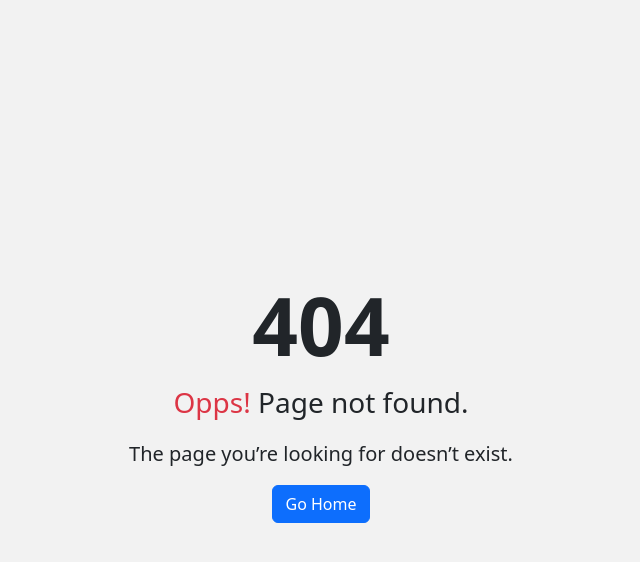
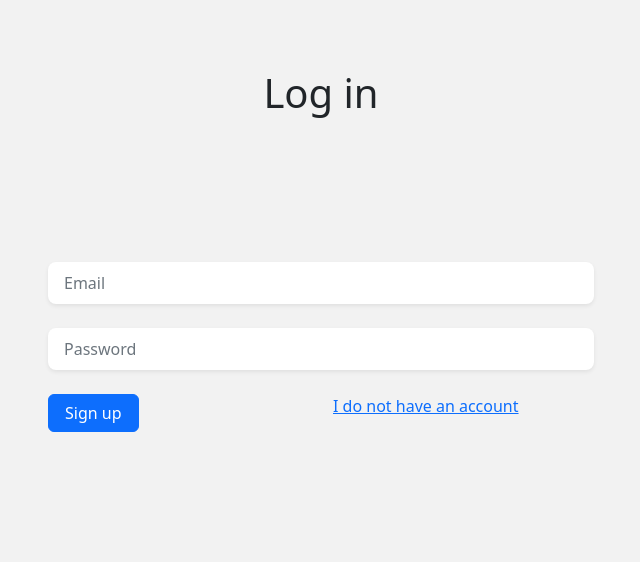
Before and after one commit to damian-git-99/app-todo-list, a React (Vite) app in the folder frontend/: page /login in a window 1280 px wide. Before the commit this address had no page. Shown: the top 562 px of the page, without its empty margins (319-959 px from the left). Built offline with nearby package versions, Linux system fonts and the light colour scheme.

Commit message:
update routes code to app and add login code

```diff
--- a/frontend/src/App.jsx
+++ b/frontend/src/App.jsx
@@ -1,10 +1,41 @@
-import React from 'react';
+import React, { useState } from 'react';
+import { AppRoutes } from './routes/AppRoutes';
+
+const user = {
+  isAuthenticated: false,
+  email: '',
+  name: '',
+  token: '',
+  setUser: () => {}
+};
+
+export const UserContext = React.createContext(user);
+
+const loadValues = () => {
+  try {
+    if (localStorage.getItem('user')) {
+      const userJSON = localStorage.getItem('user');
+      const user = JSON.parse(userJSON);
+      return {
+        isAuthenticated: true,
+        email: user.email || '',
+        name: user.name || '',
+        token: user.token || ''
+      };
+    }
+    return user;
+  } catch (error) {
+    return user;
+  }
+};
 
 function App () {
+  const [userState, setuserState] = useState(loadValues());
+
   return (
-    <div className="container mt-3">
-      <h1>Frontend</h1>
-    </div>
+    <UserContext.Provider value={ { ...userState, setUser: setuserState } }>
+      <AppRoutes />
+    </UserContext.Provider>
   );
 }
 
--- a/frontend/src/api/UserApi.js
+++ b/frontend/src/api/UserApi.js
@@ -10,3 +10,16 @@ export const signup = async (user) => {
     throw err;
   }
 };
+
+export const login = async (user) => {
+  try {
+    const { data } = await axios.post('http://127.0.0.1:8080/api/v1/auth', user);
+    // todo save data in localstorage
+    localStorage.setItem('user', JSON.stringify(data));
+    return data;
+  } catch (error) {
+    const message = error?.response?.data?.error || error.message;
+    const err = new Error(message);
+    throw err;
+  }
+};
--- a/frontend/src/main.jsx
+++ b/frontend/src/main.jsx
@@ -3,14 +3,14 @@ import ReactDOM from 'react-dom/client';
 import { BrowserRouter } from 'react-router-dom';
 import '../node_modules/bootstrap/dist/css/bootstrap.min.css';
 import '../node_modules/bootstrap/dist/js/bootstrap.bundle';
-import { AppRoutes } from './routes/AppRoutes';
 import '../src/app.css';
 import 'animate.css';
+import App from './App';
 
 ReactDOM.createRoot(document.getElementById('root')).render(
   <React.StrictMode>
-    <BrowserRouter>
-      <AppRoutes />
-    </BrowserRouter>
+      <BrowserRouter>
+        <App />
+      </BrowserRouter>
   </React.StrictMode>
 );
--- a/frontend/src/routes/AppRoutes.jsx
+++ b/frontend/src/routes/AppRoutes.jsx
@@ -1,14 +1,20 @@
 import React from 'react';
 import { Routes, Route } from 'react-router-dom';
 import { ErrorPage } from '../screens/ErrorPage';
+import { Home } from '../screens/Home';
+import { LogIn } from '../screens/LogIn';
 import { SignUp } from '../screens/SignUp';
+import { ProtectedRoutes } from './ProtectedRoutes';
 
 export const AppRoutes = () => {
   return (
     <Routes>
       <Route path="*" element={<ErrorPage />} />
       <Route path="/signup" element={<SignUp />} />
-      {/* <Route path="/:shortURL" element={<GetOriginalURL />} /> */}
+      <Route path="/login" element={<LogIn />} />
+      <Route element={<ProtectedRoutes />}>
+        <Route path='/' element={<Home/>} />
+      </Route>
     </Routes>
   );
 };
--- /dev/null
+++ b/frontend/src/routes/ProtectedRoutes.jsx
@@ -0,0 +1,12 @@
+import React, { useContext } from 'react';
+import { Navigate, Outlet } from 'react-router-dom';
+import { UserContext } from '../App';
+
+export const ProtectedRoutes = () => {
+  const userContext = useContext(UserContext);
+  const { isAuthenticated } = userContext;
+  if (!isAuthenticated) {
+    return <Navigate to={'/login'} replace />;
+  }
+  return <Outlet />;
+};
--- /dev/null
+++ b/frontend/src/screens/Home.jsx
@@ -0,0 +1,5 @@
+import React from 'react';
+
+export const Home = () => {
+  return <div>Home</div>;
+};
--- /dev/null
+++ b/frontend/src/screens/LogIn.jsx
@@ -0,0 +1,104 @@
+import { Link, useNavigate } from 'react-router-dom';
+import React, { useContext, useState } from 'react';
+import { Spinner } from '../components/Spinner';
+import { Alert } from '../components/Alert';
+import { isThereAnEmptyField } from '../util/validations';
+import { login } from '../api/UserApi';
+import { UserContext } from '../App';
+
+export const LogIn = () => {
+  const userContext = useContext(UserContext);
+  const navigate = useNavigate();
+  // if (userContext.isAuthenticated) {
+  //   navigate('/');
+  //   return;
+  // }
+  const initialState = {
+    email: '',
+    password: ''
+  };
+  const [loading, setloading] = useState(false);
+  const [error, seterror] = useState(false);
+  const [form, setform] = useState(initialState);
+
+  const { email, password } = form;
+
+  const handleOnChange = (e) => {
+    const value = e.target.value;
+    setform({ ...form, [e.target.name]: value });
+  };
+
+  const handleSubmit = (e) => {
+    e.preventDefault();
+
+    if (isThereAnEmptyField(email, password)) {
+      seterror('All fields must be completed');
+      return;
+    };
+
+    setloading(true);
+    seterror(false);
+    login({ ...form })
+      .then(data => {
+        userContext.setUser((state) => {
+          return { ...state, ...data };
+        });
+        navigate('/');
+      })
+      .catch(e => seterror(e.message))
+      .finally(() => setloading(false));
+  };
+
+  return (
+    <div className="container-lg">
+      <div
+        style={{ height: '500px' }}
+        className="row justify-content-center align-items-center"
+      >
+        <h1 className="text-center">Log in</h1>
+        {error && <Alert message={error} type="danger" />}
+        {loading && <Spinner />}
+        <div className="col-12 col-md-6">
+          <form action="" onSubmit={handleSubmit}>
+            <div className="row mb-4">
+              <div className="col-lg-12">
+                <input
+                  type="email"
+                  placeholder="Email"
+                  className="form-control form-control-lg fs-6 border-0 shadow-sm"
+                  value={email}
+                  onChange={handleOnChange}
+                  name="email"
+                />
+              </div>
+            </div>
+
+            <div className="row mb-4">
+              <div className="col-lg-12">
+                <input
+                  type="password"
+                  placeholder="Password"
+                  className="form-control form-control-lg fs-6 border-0 shadow-sm"
+                  value={password}
+                  onChange={handleOnChange}
+                  name="password"
+                />
+              </div>
+            </div>
+
+            <div className="row">
+              <div className="col">
+                <button type="submit" className="btn btn-primary px-3">
+                  Sign up
+                </button>
+              </div>
+              <div className="col">
+                <Link to="/signup">I do not have an account</Link>
+              </div>
+            </div>
+          </form>
+        </div>
+      </div>
+    </div>
+  );
+};
--- a/frontend/src/screens/SignUp.jsx
+++ b/frontend/src/screens/SignUp.jsx
@@ -1,19 +1,21 @@
-import React, { useState } from 'react';
-import { useNavigate } from 'react-router-dom';
+import React, { useContext, useState } from 'react';
+import { useNavigate, Link } from 'react-router-dom';
 import { signup } from '../api/UserApi';
+import { UserContext } from '../App';
 import { Alert } from '../components/Alert';
 import { Spinner } from '../components/Spinner';
 import { successMessage } from '../util/messages';
 import { isThereAnEmptyField } from '../util/validations';
 
 export const SignUp = () => {
+  const userContext = useContext(UserContext);
+  const navigate = useNavigate();
   const initialState = {
     username: '',
     email: '',
     password: '',
     repeatPassword: ''
   };
-  const navigate = useNavigate();
   const [form, setform] = useState(initialState);
   const [loading, setloading] = useState(false);
   const [error, seterror] = useState(false);
@@ -25,9 +27,9 @@ export const SignUp = () => {
     setform({ ...form, [e.target.name]: value });
   };
 
-  const handleSumbit = (e) => {
+  const handleSubmit = (e) => {
     e.preventDefault();
-
+    console.log(userContext);
     if (isThereAnEmptyField(username, email, password, repeatPassword)) {
       seterror('All fields must be completed');
       return;
@@ -44,7 +46,7 @@ export const SignUp = () => {
       .then(data => {
         successMessage('User Registration complete!');
         setform(initialState);
-        navigate('/signin');
+        navigate('/login');
       })
       .catch(e => {
         seterror(e.message);
@@ -59,7 +61,7 @@ export const SignUp = () => {
         { error && <Alert message={error} type='danger' /> }
         { loading && <Spinner /> }
         <div className="col-12 col-md-6">
-          <form action="" onSubmit={handleSumbit}>
+          <form action="" onSubmit={handleSubmit}>
             <div className="row mb-4">
               <div className="col-lg-12">
                 <input
@@ -119,7 +121,7 @@ export const SignUp = () => {
                 </button>
               </div>
               <div className="col">
-                <a href="">Ya tengo cuenta</a>
+                <Link to="/login">I already have an account</Link>
               </div>
             </div>
           </form>
```
